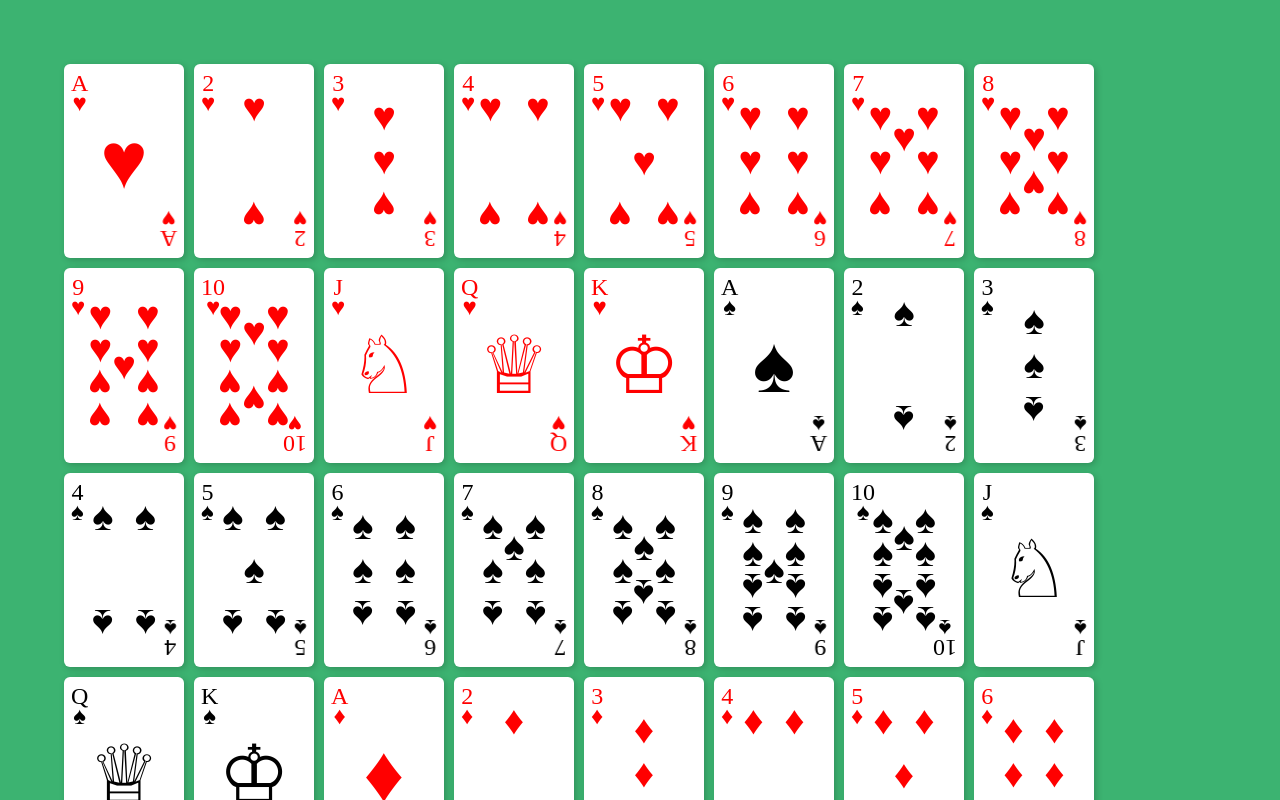
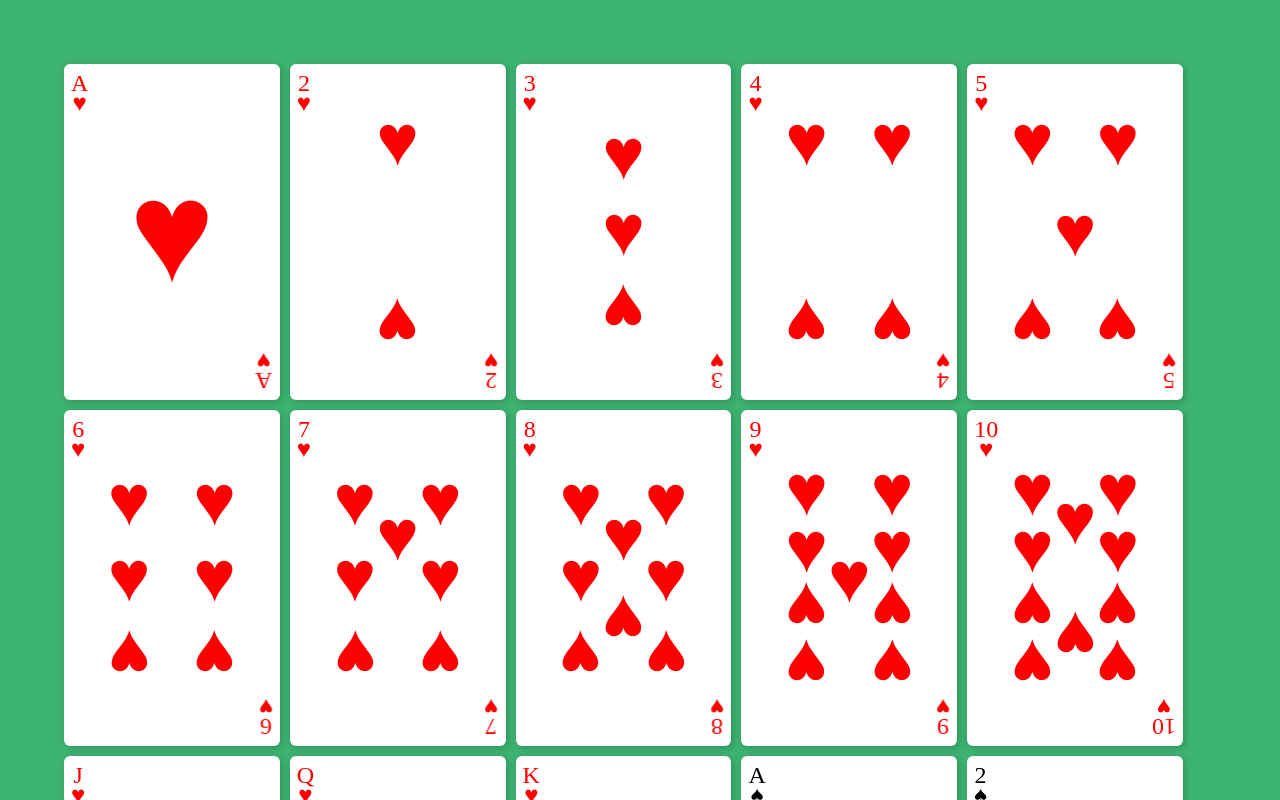
Before and after one commit to fippli/playing-cards, a plain HTML site: page index.html in a window 1280 px wide. Drawn offline with Linux system fonts and the light colour scheme.

Commit message:
real dimensions

```diff
--- a/css/card.css
+++ b/css/card.css
@@ -1,6 +1,7 @@
 body {
   margin: 0;
-  --card-width: 120px; /* 120px is a good size */
+  --card-width: 57.1mm; /* 57.1mm real size */
+  --card-height: calc(var(--card-width) * 1.5569176883);
   --card-padding: 7px;
   --suit-size: calc(var(--card-width) / 3); /*40px;*/
 }
@@ -18,7 +19,7 @@ body {
 
 .playing-card {
   width: var(--card-width);
-  height: calc(var(--card-width) * 1.62);
+  height: var(--card-height);
   background-color: white;
   position: relative;
   border-radius: 6px;
```
